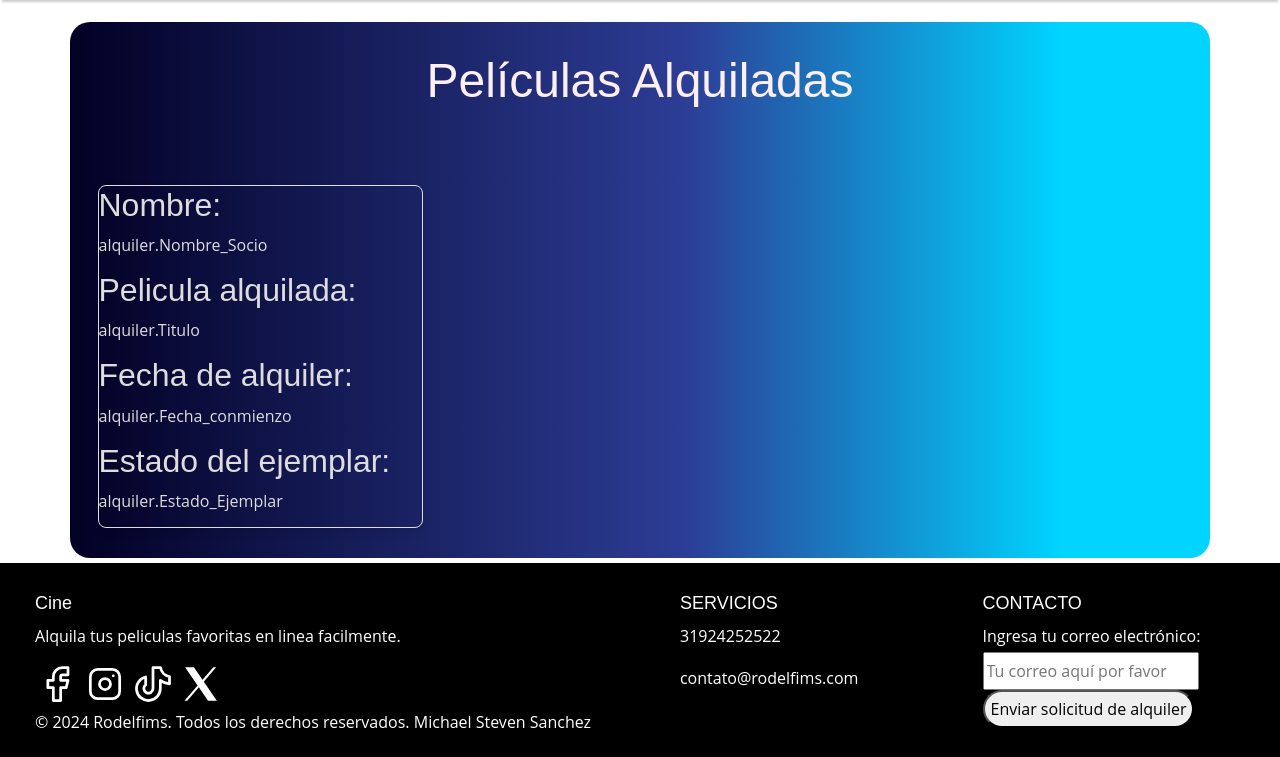
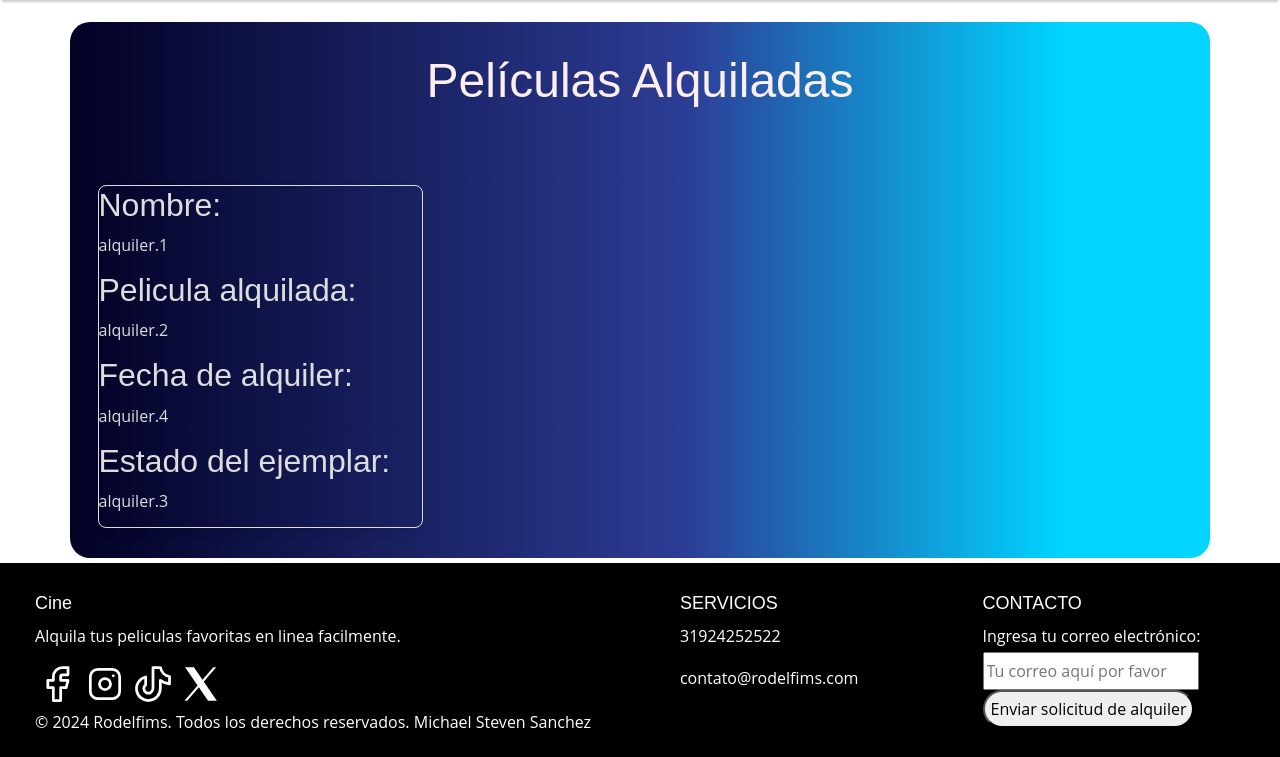
Before and after one commit to stevenbisbi/rodelfims-bd1, a Django app: template alquiler/templates/alquiler_pelicula.html in a window 1280 px wide. Shown: the part 78-835 px from the top of the page. Run offline with Django 5.2, Linux system fonts and the light colour scheme; the template is opened without the code that fills it: most values are stand-ins (such as "Sample title", 1, 10 or a date in 2020).

Commit message:
arreglo alquieres socios

```diff
--- a/alquiler/templates/alquiler_pelicula.html
+++ b/alquiler/templates/alquiler_pelicula.html
@@ -10,13 +10,13 @@
             <div class="col-md-4 my-3 color-form">
                 <div class="movie-card">
                    <h3>Nombre:</h3>
-                   <p>alquiler.Nombre_Socio</p>
+                   <p>alquiler.1</p>
                    <h3>Pelicula alquilada:</h3>
-                   <p>alquiler.Titulo</p>
+                   <p>alquiler.2</p>
                    <h3>Fecha de alquiler:</h3>
-                   <p>alquiler.Fecha_conmienzo</p>
+                   <p>alquiler.4</p>
                    <h3>Estado del ejemplar:</h3>
-                   <p>alquiler.Estado_Ejemplar</p>
+                   <p>alquiler.3</p>
                     </div>
                 </div>
             </div>
```
